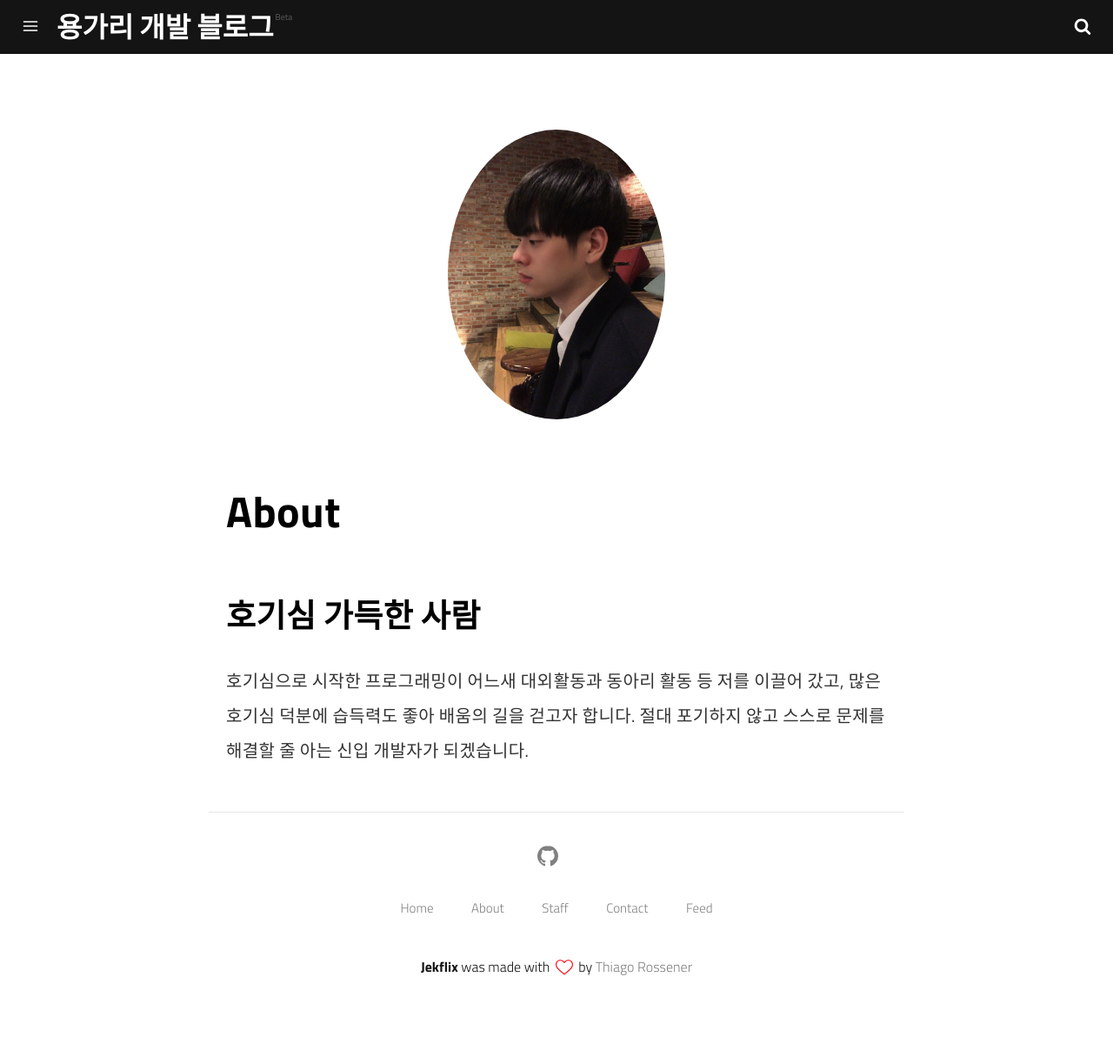
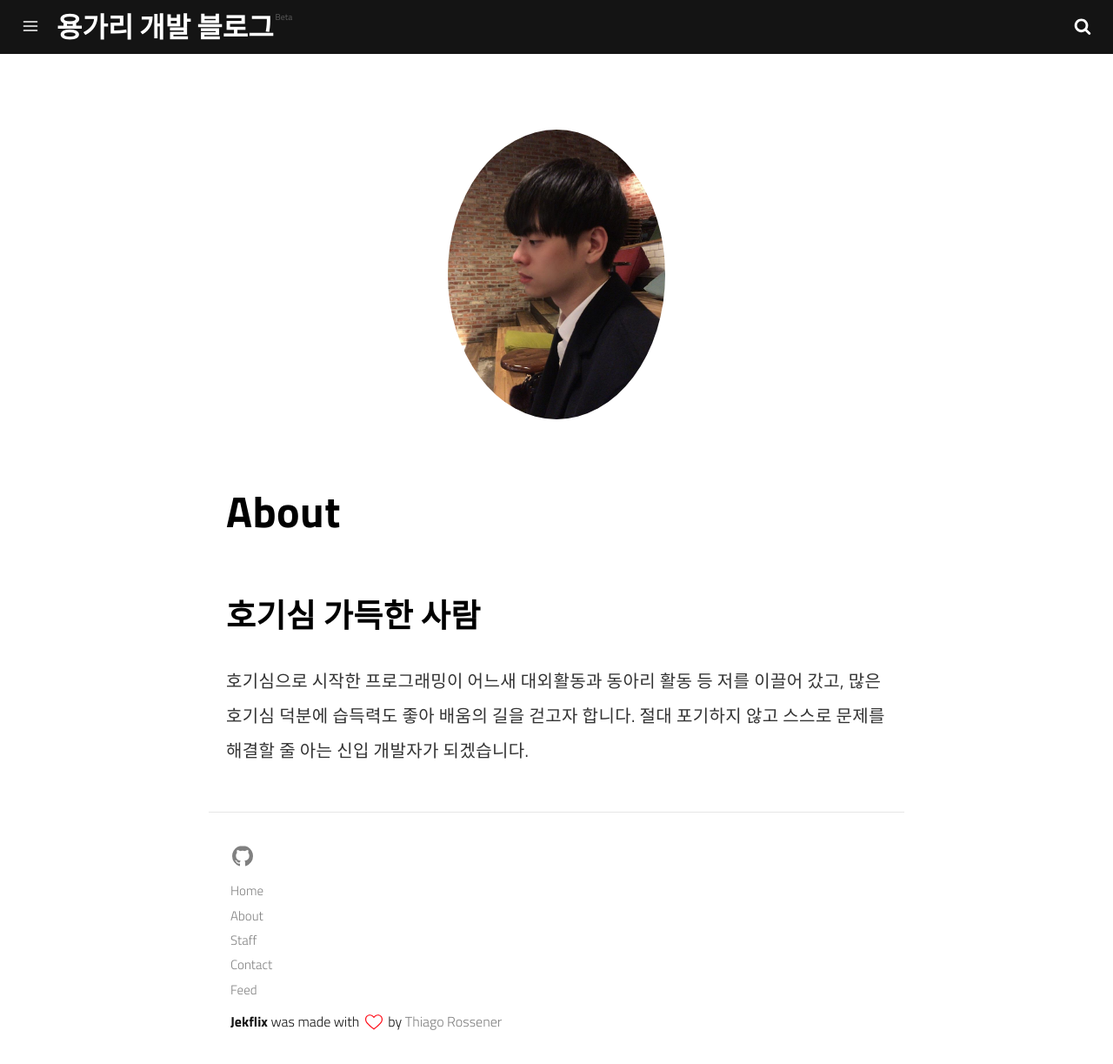
Before and after one commit to developerYHL/leeyonghwan.github.io, a Jekyll site: the page built from pages/about.md, in a window 1280 px wide and 1223 px high. Shown: the whole window at 87% size. Built offline with Jekyll 4.4.1, drawn with Linux system fonts in a browser that asks for light colours; a script that is not in the unit is left out.

Commit message:
footer 부분 롤백

```diff
--- a/_includes/footer.html
+++ b/_includes/footer.html
@@ -1,4 +1,4 @@
-<footer style="text-align: center;">
+<footer>
     <p>
       {% if site.github_username %}
         <a href="https://github.com/{{ site.github_username }}" title="Github">
--- a/_includes/links.html
+++ b/_includes/links.html
@@ -1,20 +1,20 @@
 <ul>
-  <li style="display: inline-block; padding: 20px;">
+  <li>
     <a href="{{ site.url }}{{site.baseurl}}/">Home</a>
   </li>
   {% for page in site.pages %}
   {% if page.menu %}
-  <li style="display: inline-block; padding: 20px;">
+  <li>
     <a href="{{ site.url }}{{ site.baseurl }}{{ page.url }}">{{ page.title }}</a>
   </li>
   {% endif %}
   {% endfor %}
   {% if site.email %}
-  <li style="display: inline-block; padding: 20px;">
+  <li>
     <a href="{{ site.url }}{{site.baseurl}}/contact/">Contact</a>
   </li>
   {% endif %}
-  <li style="display: inline-block; padding: 20px;">
+  <li>
     <a class="feed" href="{{ site.url }}{{site.baseurl}}/feed.xml" title="Atom/RSS feed">Feed</a>
   </li>
 </ul>
```
